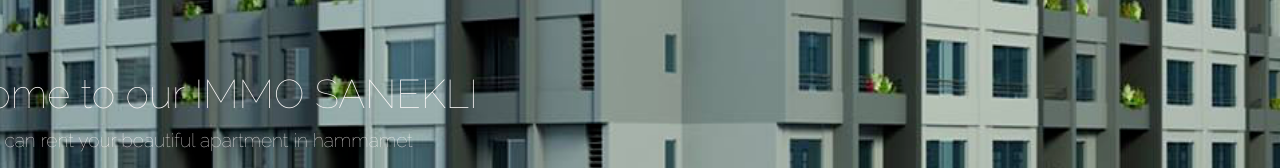
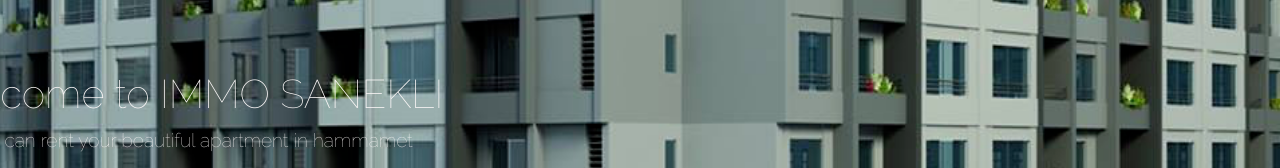
Before and after one commit to Sanekli/frontend-MERN, a React (Create React App) app: page / in a window 1280 px wide. Shown: the part 322-490 px from the top of the page. Built offline with nearby package versions, Linux system fonts and the light colour scheme; no server answers.

Commit message:
Update home.js

```diff
--- a/src/Components/Home/home.js
+++ b/src/Components/Home/home.js
@@ -12,7 +12,7 @@ function home() {
       </div>
 
       <div className="parag1">
-        <h1>welcome to our IMMO SANEKLI</h1>
+        <h1>welcome to IMMO SANEKLI</h1>
         <p>you can rent your beautiful apartment in hammamet </p>
       </div>
 
```
